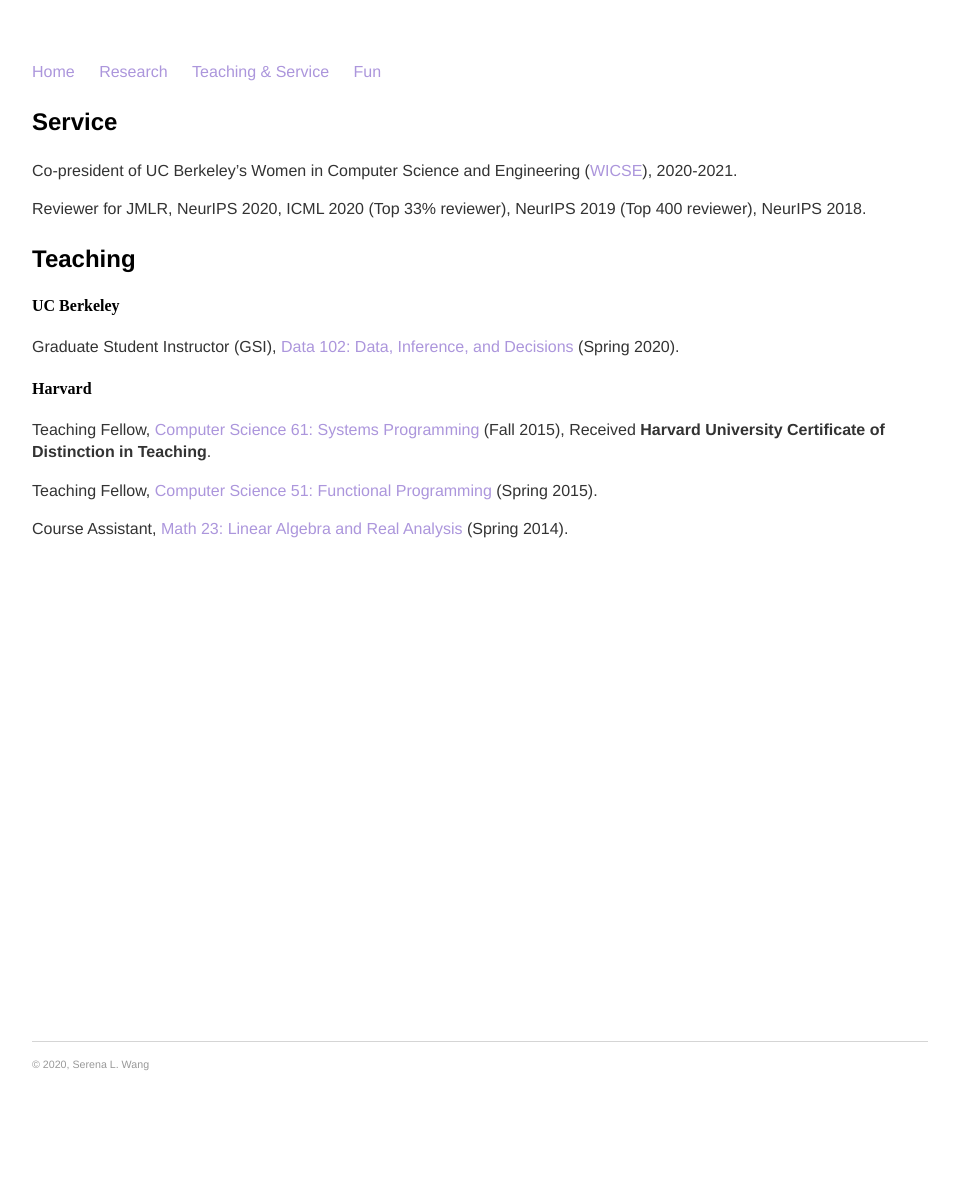
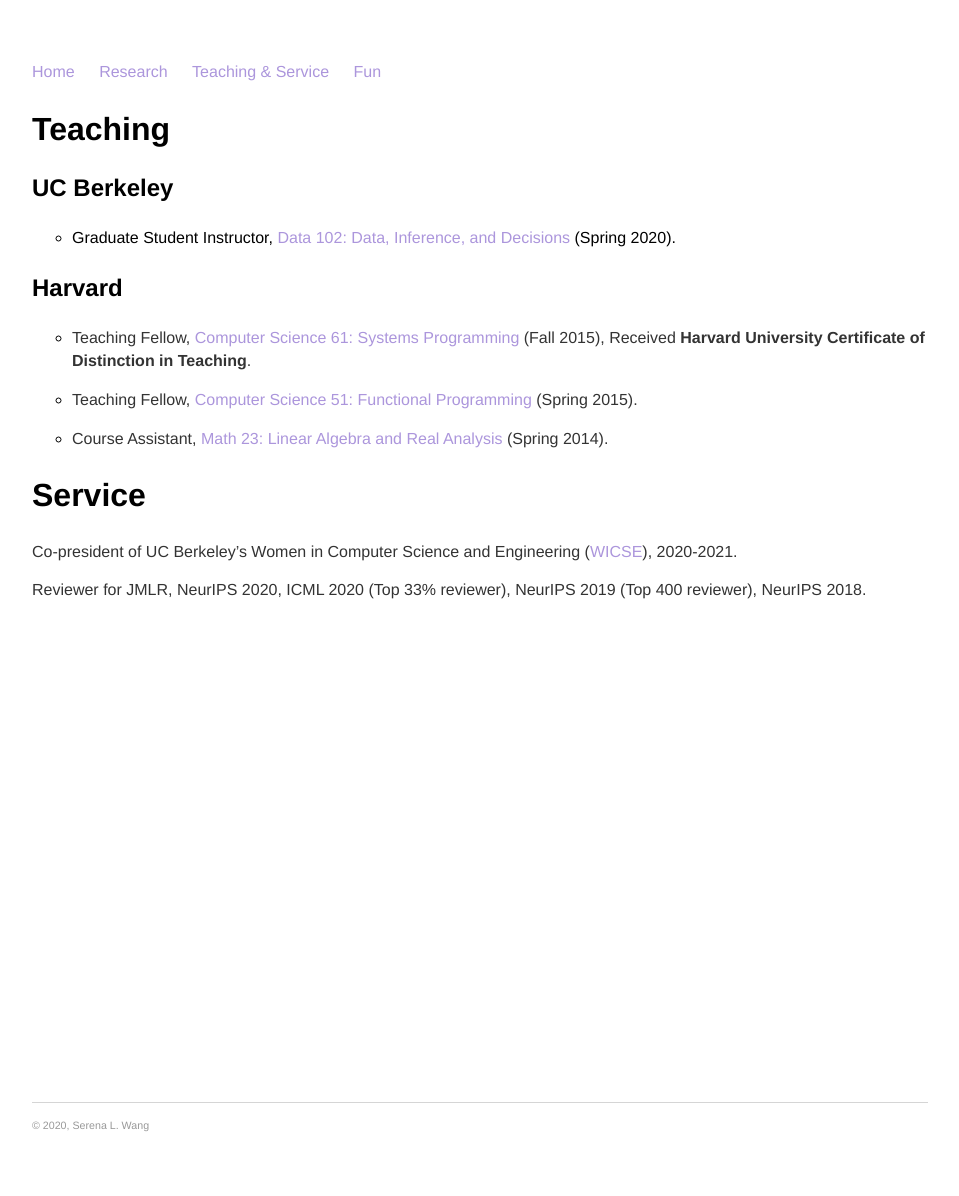
Before and after one commit to serenalwang/serenalwang.github.io, a Jekyll site: the page built from teaching.md, in a window 1280 px wide. Shown: the whole page, without its empty margins (160-1119 px from the left). Built offline with Jekyll 4.4.1, drawn with Linux system fonts in a browser that asks for light colours; before the commit the page ends 1135 px from its top, so only the background shows below that.

Commit message:
fixed formatting

```diff
--- a/teaching.md
+++ b/teaching.md
@@ -3,23 +3,22 @@
 title: Teaching & Service
 ---
 
-### Service
+## Teaching
+
+### UC Berkeley
+
+* Graduate Student Instructor, [Data 102: Data, Inference, and Decisions](https://classes.berkeley.edu/content/2020-spring-stat-102-001-lec-001) (Spring 2020).
+
+### Harvard
+
+* Teaching Fellow, [Computer Science 61: Systems Programming](https://curiosity.lib.harvard.edu/archived-harvard-university-online-course-catalogs-courses/catalog/26-cd8c6dd1a137d1e6bca19c182919d77d) (Fall 2015), Received **Harvard University Certificate of  Distinction in Teaching**.
+
+* Teaching Fellow, [Computer Science 51: Functional Programming](https://curiosity.lib.harvard.edu/archived-harvard-university-online-course-catalogs-courses/catalog/26-31124f78ec3f66bd4aa69f48a5003c9c) (Spring 2015).
+
+* Course Assistant, [Math 23: Linear Algebra and Real Analysis](https://curiosity.lib.harvard.edu/archived-harvard-university-online-course-catalogs-courses/catalog/26-af94335b9bd2e2f0c81be9af1b32ec82) (Spring 2014).
+
+## Service
 
 Co-president of UC Berkeley's Women in Computer Science and Engineering ([WICSE](https://www-inst.eecs.berkeley.edu//~wicse/)), 2020-2021.
 
 Reviewer for JMLR, NeurIPS 2020, ICML 2020 (Top 33% reviewer), NeurIPS 2019 (Top 400 reviewer), NeurIPS 2018.
-
-
-### Teaching
-
-#### UC Berkeley
-
-Graduate Student Instructor (GSI), [Data 102: Data, Inference, and Decisions](https://classes.berkeley.edu/content/2020-spring-stat-102-001-lec-001) (Spring 2020).
-
-#### Harvard
-
-Teaching Fellow, [Computer Science 61: Systems Programming](https://curiosity.lib.harvard.edu/archived-harvard-university-online-course-catalogs-courses/catalog/26-cd8c6dd1a137d1e6bca19c182919d77d) (Fall 2015), Received **Harvard University Certificate of  Distinction in Teaching**.
-
-Teaching Fellow, [Computer Science 51: Functional Programming](https://curiosity.lib.harvard.edu/archived-harvard-university-online-course-catalogs-courses/catalog/26-31124f78ec3f66bd4aa69f48a5003c9c) (Spring 2015).
-
-Course Assistant, [Math 23: Linear Algebra and Real Analysis](https://curiosity.lib.harvard.edu/archived-harvard-university-online-course-catalogs-courses/catalog/26-af94335b9bd2e2f0c81be9af1b32ec82) (Spring 2014).
```
